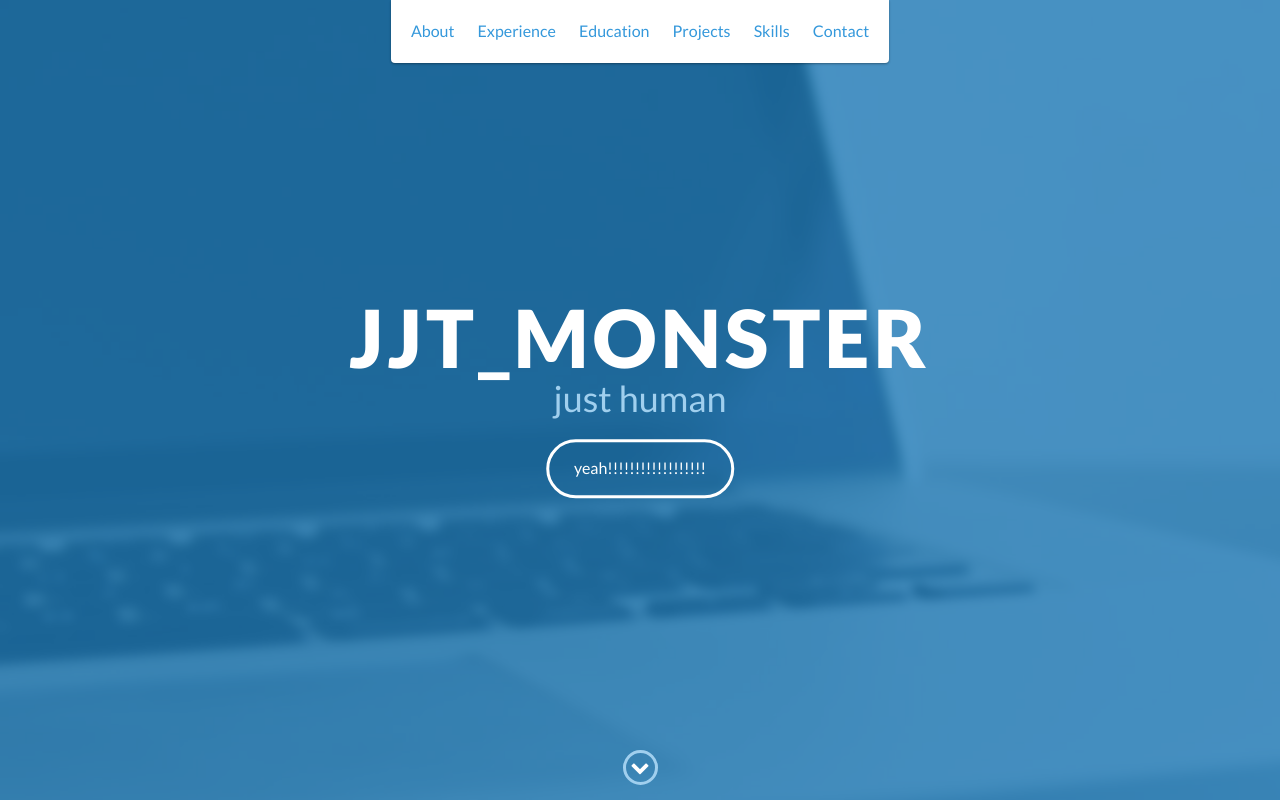
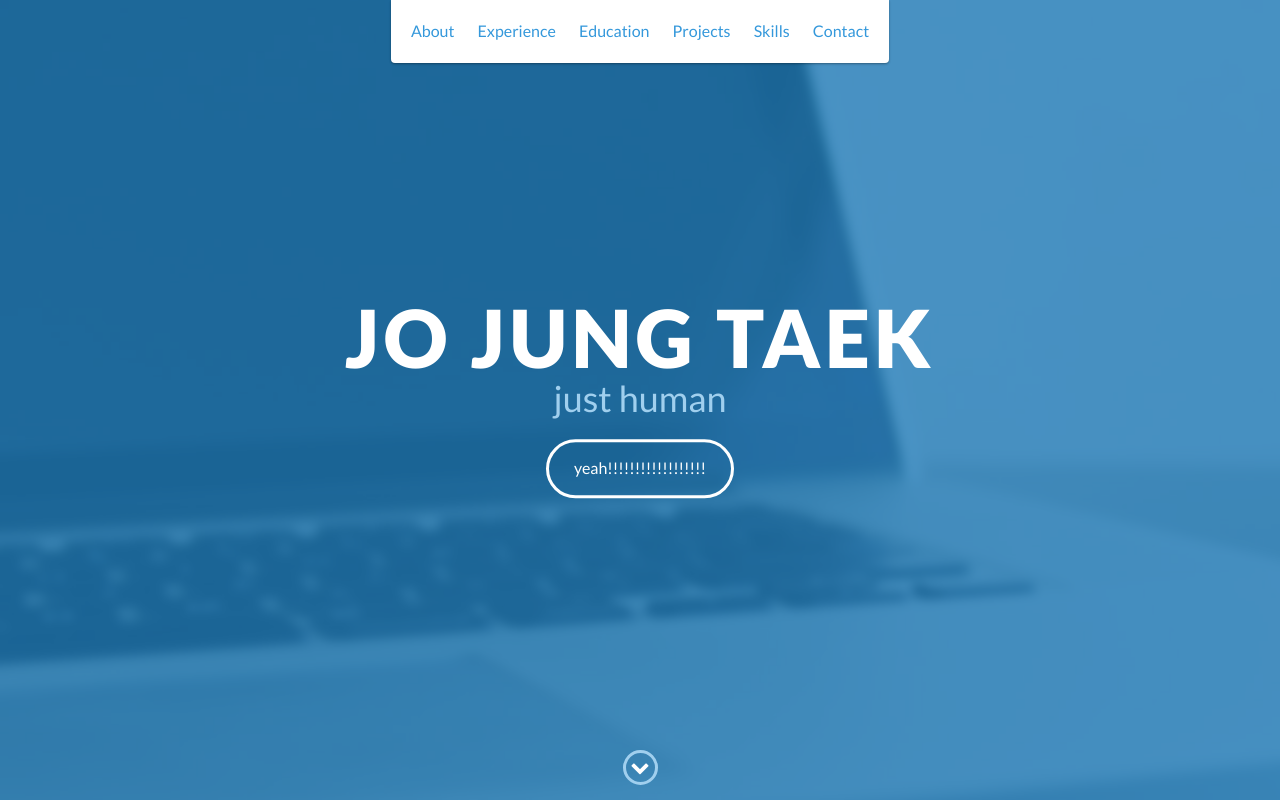
Before and after one commit to jjtMonster/jjtMonster.github.io, a website: page index.html in a window 1280 px wide. Shown: the top 800 px of the page. Drawn offline with nearby package versions, Linux system fonts and the light colour scheme.

Commit message:
portfolio

```diff
--- a/index.html
+++ b/index.html
@@ -48,7 +48,7 @@
 
     <div id="lead">
         <div id="lead-content">
-            <h1>jjt_monster</h1>
+            <h1>Jo Jung taek</h1>
             <h2>just human</h2>
             <a href="#" class="btn-rounded-white">yeah!!!!!!!!!!!!!!!!!!</a>
         </div>
```
